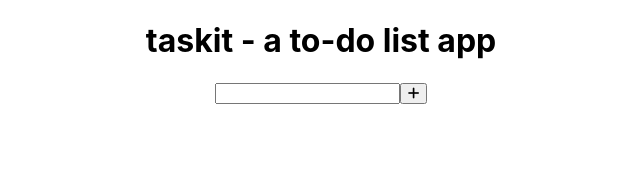
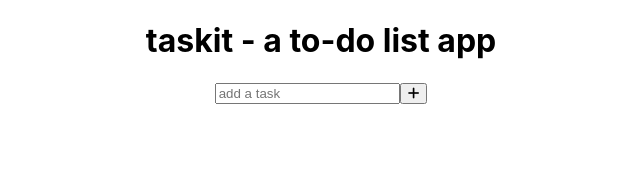
Before and after one commit to codebygrace/taskit, a React (Create React App) app: page / in a window 1280 px wide. Shown: the top 173 px of the page, without its empty margins (319-959 px from the left). Built offline with nearby package versions, Linux system fonts and the light colour scheme.

Commit message:
added input validation to submit handler

```diff
--- a/src/App.js
+++ b/src/App.js
@@ -1,6 +1,6 @@
 import React, {useState} from 'react';
 import './App.css';
-//importing components
+
 import Form from './components/Form';
 import TodoList from './components/TodoList';
 
--- a/src/components/Form.js
+++ b/src/components/Form.js
@@ -2,16 +2,19 @@ import React from "react";
 
 const Form = ({setInputText, todos, setTodos, inputText}) => {
   const inputTextHandler = (e) => {
-    console.log(e.target.value);
     setInputText(e.target.value);
   };
   const submitTodoHandler = (e) => {
     e.preventDefault();
-    setTodos([
-      ...todos,
-      {text: inputText, completed: false, id: Math.random() * 1000}
-    ]);
-    setInputText("");
+    if(inputText === ""){
+      alert("No empty tasks allowed");
+    } else {
+      setTodos([
+        ...todos,
+        {text: inputText, completed: false, id: Math.random() * 1000}
+      ]);
+      setInputText("");
+    }
   }
   return (
     <form>
@@ -19,7 +22,8 @@ const Form = ({setInputText, todos, setTodos, inputText}) => {
       value={inputText}
       onChange={inputTextHandler}
       type="text"
-      className="todo-input"></input>
+      className="todo-input"
+      placeholder="add a task"></input>
       <button onClick={submitTodoHandler} className="todo-btn" type="submit">
         <i className="fa-solid fa-plus"></i>
       </button>
--- a/src/components/ToDo.js
+++ b/src/components/ToDo.js
@@ -17,7 +17,7 @@ const Todo = ({text, todos, todo, setTodos}) => {
   }
   return (
     <div className="todo">
-      <li className="todo-item">{text}</li>
+      <li className={`todo-item ${todo.completed ? "completed" : ""}`}>{text}</li>
       <button onClick={completeHandler} className="complete-btn">
         <i className="fa-solid fa-check"></i>
       </button>
--- a/src/components/ToDoList.js
+++ b/src/components/ToDoList.js
@@ -1,5 +1,5 @@
 import React from "react";
-//import components
+
 import Todo from "./Todo";
 
 const TodoList = ({todos, setTodos}) => {
```
